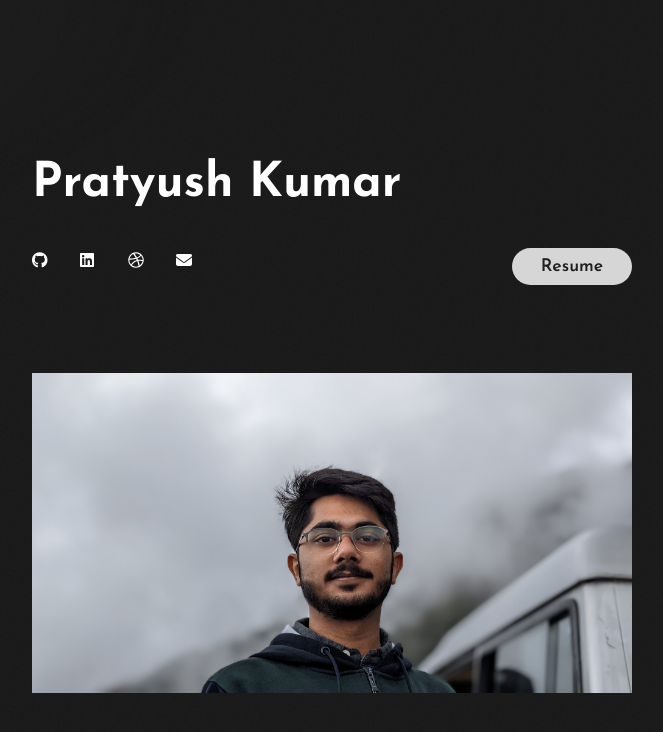
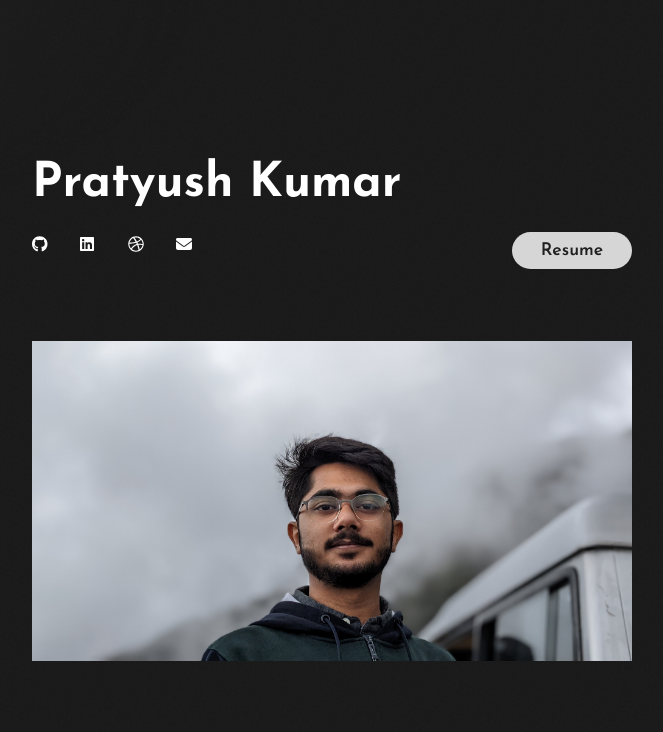
Before and after one commit to StrixROX/StrixROX.github.io, a Next.js app: page / in a window 1280 px wide. Shown: the top 732 px of the page, without its empty margins (308-971 px from the left). Built offline with nearby package versions, Linux system fonts and the light colour scheme.

Commit message:
Adjusted spacing between elements

```diff
--- a/app/page.module.css
+++ b/app/page.module.css
@@ -25,7 +25,7 @@
 
 .links {
   display: inline-flex;
-  margin: 2.5rem 0;
+  margin: 1.5rem 0;
   width: 100%;
   justify-content: space-between;
   align-items: flex-start;
```
